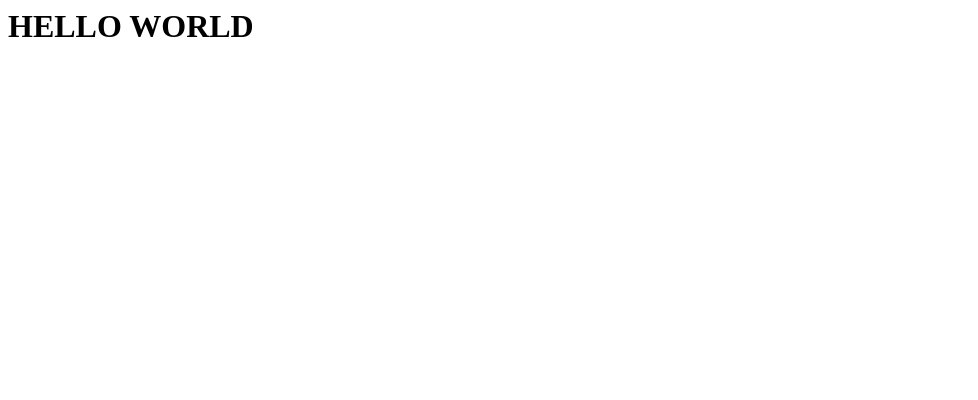
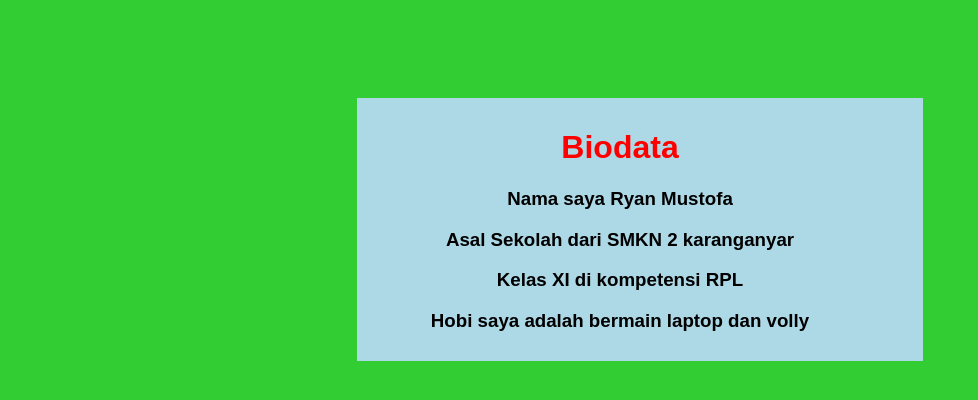
Before and after one commit to RyanMustofa/PKL, a plain HTML site: page index.html in a window 1280 px wide. Shown: the whole page, without its empty margins (0-978 px from the left). Drawn offline with Linux system fonts and the light colour scheme.

Commit message:
commit ketiga

```diff
--- a/index.html
+++ b/index.html
@@ -1,10 +1,22 @@
 <html>
 	<head>
 		<title>Belajar HTML</title>
+		<link rel="stylesheet" type="text/css" href="style.css">
 	</head>
 	<body>
-		<div>
-			<h1>HELLO WORLD</h1>
+		<br>
+		<br>
+		<br>
+		<br>
+		<br>
+		<center>
+		<div class="kotak">
+			<h1>Biodata</h1>
+			<h3>Nama saya Ryan Mustofa</h3>
+			<h3>Asal Sekolah dari SMKN 2 karanganyar</h3>
+			<h3>Kelas XI di kompetensi RPL</h3>
+			<h3>Hobi saya adalah bermain laptop dan volly</h3>
 		</div>
+	</center>
 	</body>
 </html>
--- a/style.css
+++ b/style.css
@@ -0,0 +1,20 @@
+h1{
+	text-align: center;
+	font-family: sans-serif;
+	color: red;
+	border-radius: none;
+}
+.kotak{
+	background: #ADD8E6;
+	width: 40%;
+	text-align: center;
+	padding: 10px 50px 10px 10px;
+	/* margin: 50px; */
+}
+body{
+	background: #32CD32;
+	font-family: arial;
+}
+h3{
+	border-radius: none;
+}
```
